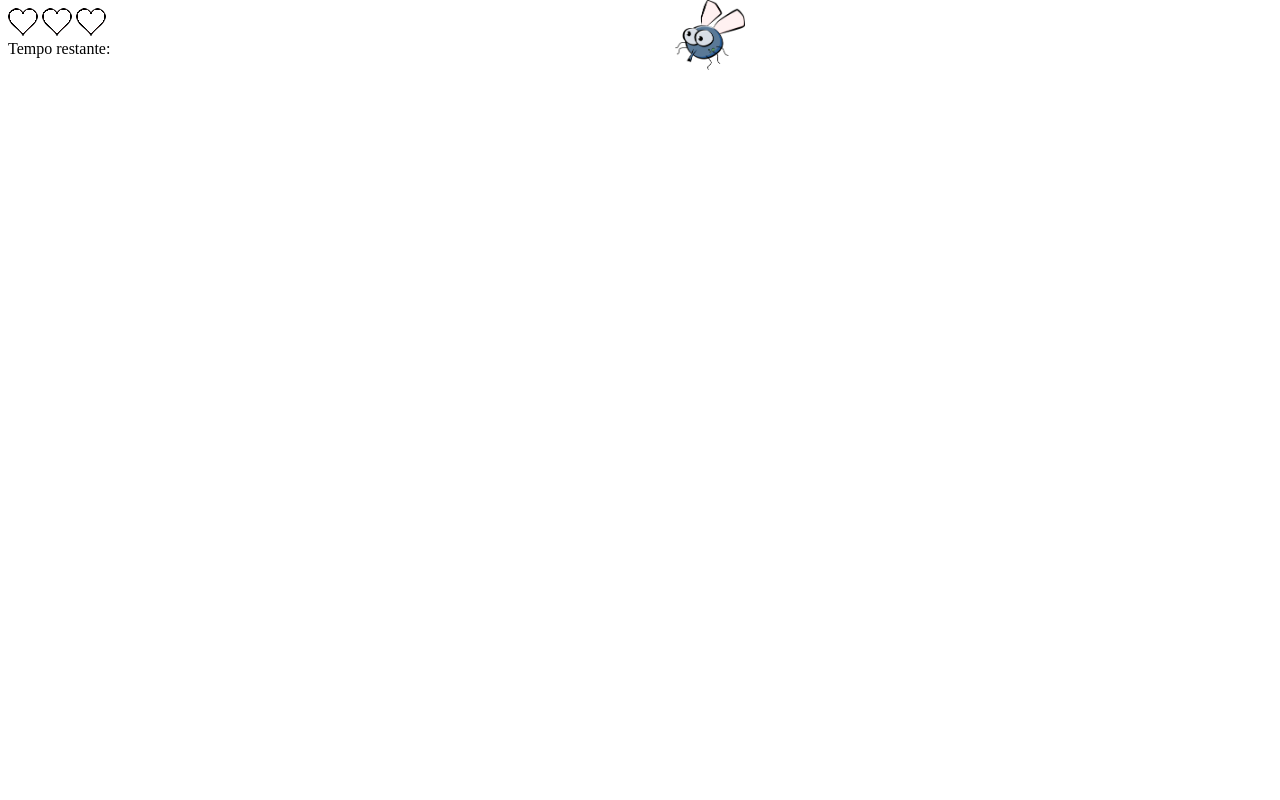
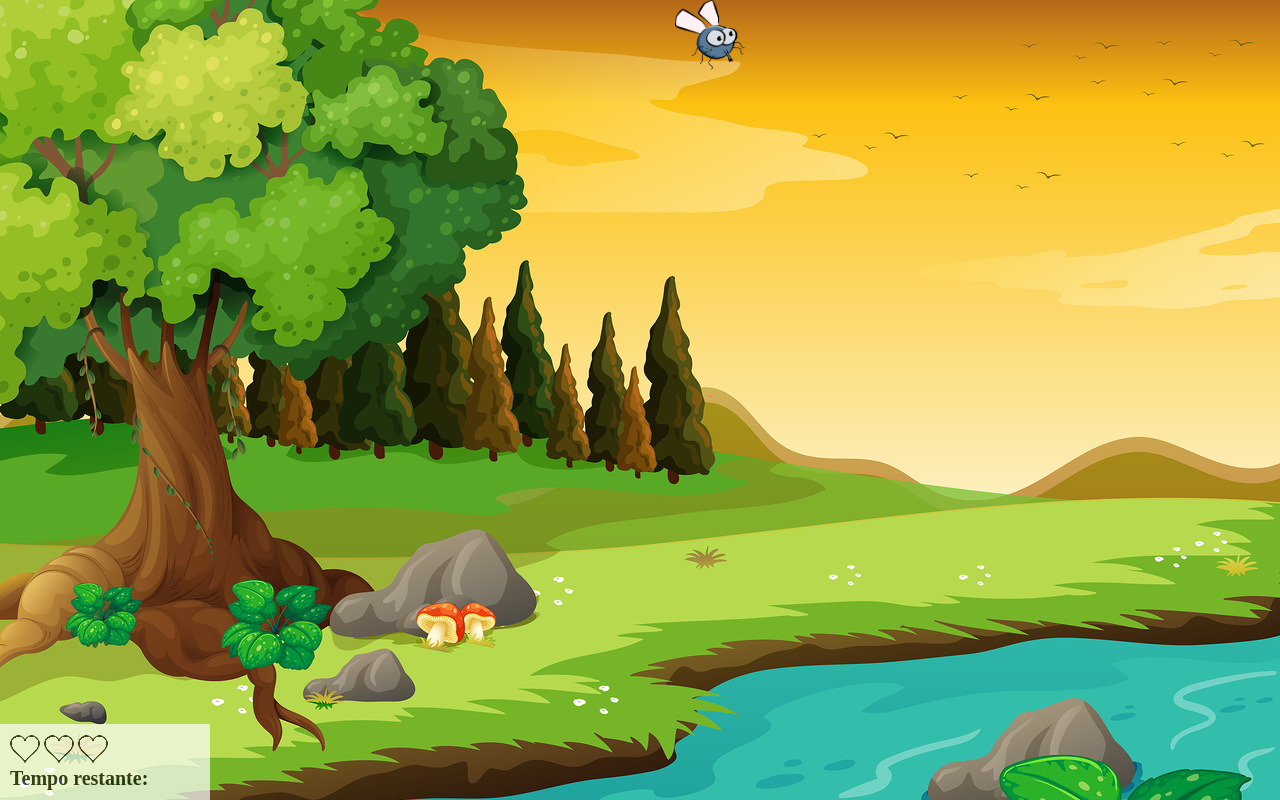
Before and after one commit to danielmattos91/game-mata-mosquito, a plain HTML site: page app.html in a window 1280 px wide. Drawn offline with Linux system fonts and the light colour scheme.

Commit message:
adcionado interface do usuario

```diff
--- a/estilo.css
+++ b/estilo.css
@@ -1,3 +1,8 @@
+body {
+	background-image: url(imagens/bg.jpg);
+	background-repeat: no-repeat;
+}
+
 .mosquito1 {
 	width: 50px;
 	height: 50px;
@@ -12,3 +17,32 @@
 	width: 90px;
 	height: 90px;
 }
+
+.ladoa {
+	transform: scaleX(1);
+}
+
+.ladob {
+	transform: scaleX(-1);
+}
+
+.painel {
+	position: absolute;
+	width: 190px;
+	padding: 10px;
+	left: 0px;
+	bottom: 0px;
+	border-top: solid 1px #fff;
+	background-color: #fff;
+	opacity: 0.7;
+}
+
+.vida {
+	float: left;
+}
+
+.cronometro {
+	float: left;
+	font-size: 20px;
+	font-weight: bold;
+}
```
